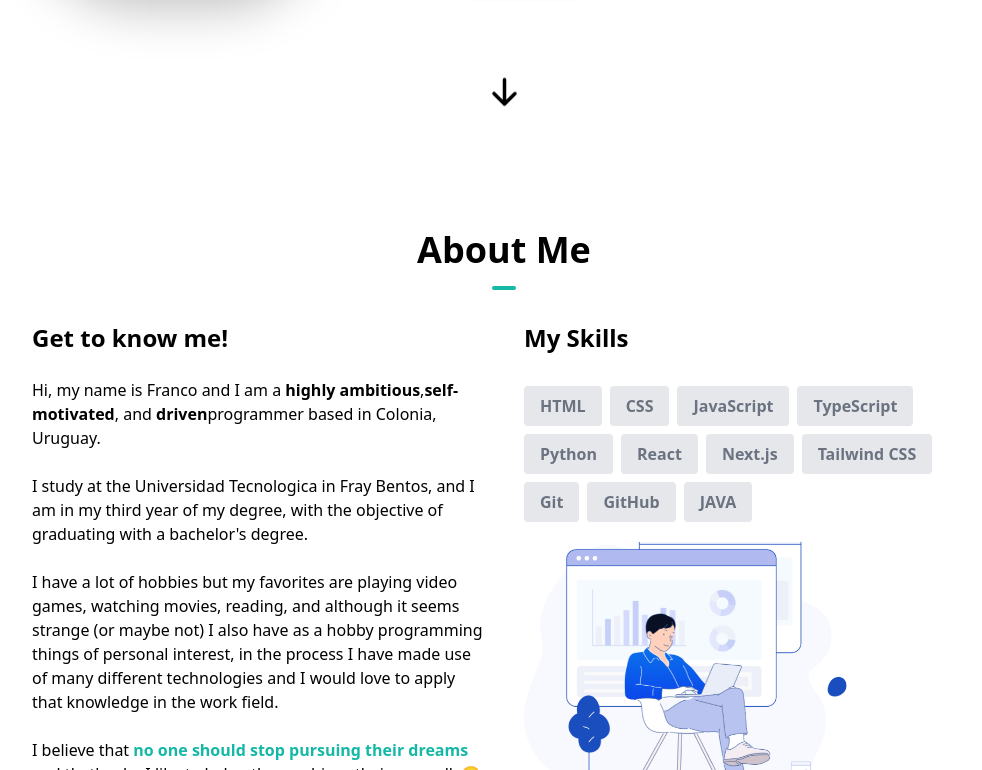
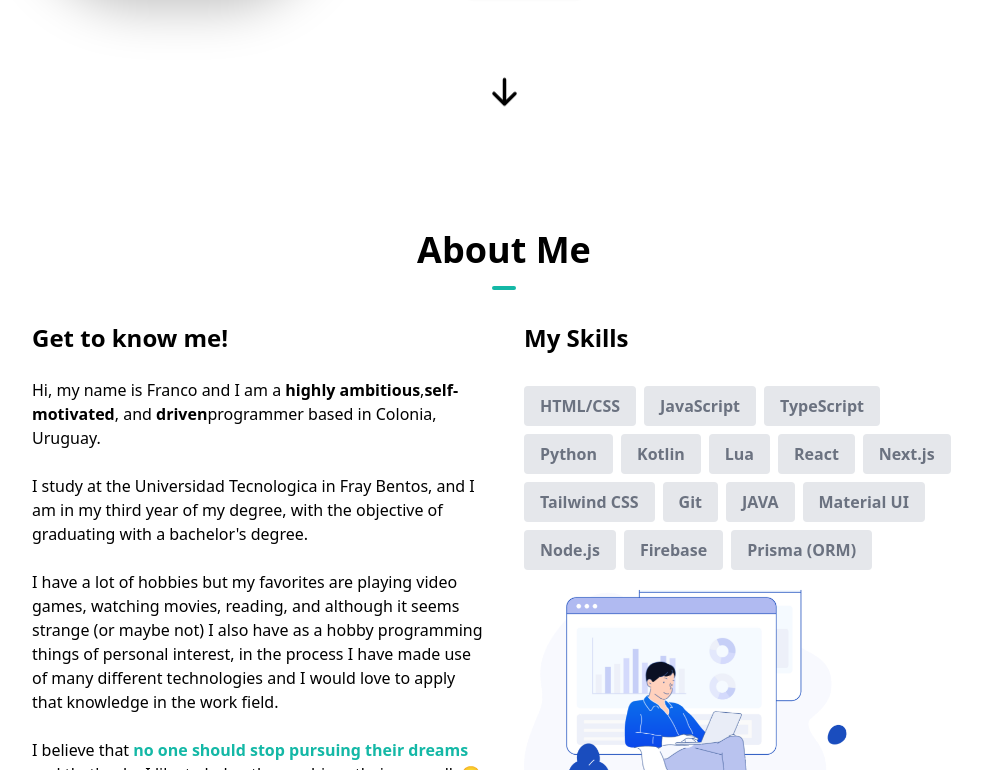
Before and after one commit to francocossatti/Portfolio-Web, a Next.js app: page / in a window 1280 px wide. Shown: the part 461-1231 px from the top of the page, without its empty margins (136-1118 px from the left). Built offline with nearby package versions, Linux system fonts and the light colour scheme.

Commit message:
Update AboutSection.tsx

```diff
--- a/components/AboutSection.tsx
+++ b/components/AboutSection.tsx
@@ -2,17 +2,21 @@ import React from "react"
 import Image from "next/image"
 
 const skills = [
-  { skill: "HTML" },
-  { skill: "CSS" },
+  { skill: "HTML/CSS" },
   { skill: "JavaScript" },
   { skill: "TypeScript" },
   { skill: "Python" },
+  { skill: "Kotlin" },
+  { skill: "Lua" },
   { skill: "React" },
   { skill: "Next.js" },
   { skill: "Tailwind CSS" },
   { skill: "Git" },
-  { skill: "GitHub" },
   { skill: "JAVA" },
+  { skill: "Material UI" },
+  { skill: "Node.js" },
+  { skill: "Firebase" },
+  { skill: "Prisma (ORM)" }
 ]
 
 const AboutSection = () => {
```
